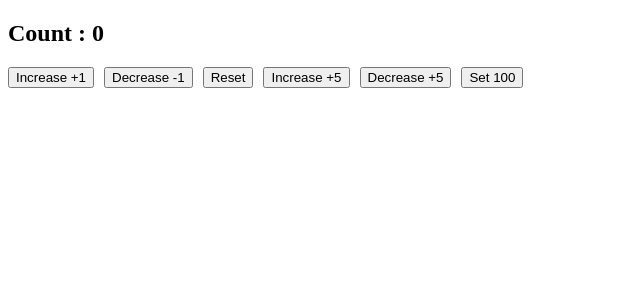
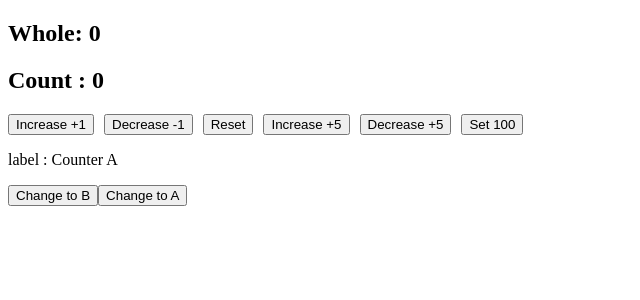
Before and after one commit to highjunesolution/zustand-from-zero-to-project, a React (Vite) app: page / in a window 1280 px wide. Shown: the top 300 px of the page, without its empty margins (0-640 px from the left). Built offline with nearby package versions, Linux system fonts and the light colour scheme.

Commit message:
feat: workshop03 selectors & re-render

```diff
--- a/src/App.tsx
+++ b/src/App.tsx
@@ -1,11 +1,19 @@
 import CounterButtons from "./components/CounterButtons";
 import CounterDisplay from "./components/CounterDisplay";
+import CounterWhole from "./components/CounterWhole";
+import LabelButtons from "./components/LabelButtons";
+import LabelDisplay from "./components/LabelDisplay";
 
 const App = () => {
   return (
     <>
+      <CounterWhole/>
       <CounterDisplay/>
+
       <CounterButtons/>
+
+      <LabelDisplay/>
+      <LabelButtons/>
     </>
   )
 }
--- a/src/components/CounterDisplay.tsx
+++ b/src/components/CounterDisplay.tsx
@@ -2,6 +2,9 @@ import { useCounterStore } from "../stores/useCounterStore";
 
 const CounterDisplay = () => {
   const count = useCounterStore(state=>state.count);
+
+  console.log("ConterDisplay Render");
+
   return (
     <h2>Count : {count}</h2>
   )
--- /dev/null
+++ b/src/components/CounterWhole.tsx
@@ -0,0 +1,17 @@
+import { useCounterStore } from "../stores/useCounterStore";
+// import { useShallow } from "zustand/shallow";
+
+const CounterWhole = () => {
+  const store = useCounterStore();
+  //   const data = useCounterStore(
+  //     useShallow((state) => ({
+  //       count: state.count,
+  //       label: state.label,
+  //     })),
+  //   );
+
+  console.log("CounterWhole Render");
+  return <h2>Whole: {store.count}</h2>;
+};
+
+export default CounterWhole;
--- /dev/null
+++ b/src/components/LabelButtons.tsx
@@ -0,0 +1,19 @@
+import { useCounterStore } from "../stores/useCounterStore";
+
+const LabelButtons = () => {
+  const setLabel = useCounterStore((state) => state.setLabel);
+
+  return (
+    <div>
+      <button onClick={() => setLabel("Counter B")}>
+        Change to B
+        </button>
+
+      <button onClick={() => setLabel("Counter A")}>
+        Change to A
+        </button>
+    </div>
+  );
+};
+
+export default LabelButtons;
--- /dev/null
+++ b/src/components/LabelDisplay.tsx
@@ -0,0 +1,11 @@
+import { useCounterStore } from "../stores/useCounterStore";
+
+const LabelDisplay = () => {
+    const label = useCounterStore(state=>state.label)
+    console.log("LabelDisplay Render")
+  return (
+    <p>label : {label}</p>
+  )
+}
+
+export default LabelDisplay
--- a/src/stores/useCounterStore.ts
+++ b/src/stores/useCounterStore.ts
@@ -8,10 +8,14 @@ interface CounterStore {
   increaseBy: (amount: number) => void;
   decreaseBy: (amount: number) => void;
   setCount: (amount:number)=> void;
+
+  label: string;
+  setLabel: (value:string)=>void;
 }
 
 export const useCounterStore = create<CounterStore>()((set) => ({
   count: 0,
+  label: "Counter A",
   increase: () => {
     set((state) => ({ count: state.count + 1 }));
   },
@@ -29,5 +33,8 @@ export const useCounterStore = create<CounterStore>()((set) => ({
   },
   setCount: (amount)=>{
     set({count: amount})
+  },
+  setLabel: (value) => {
+    set({label:value})
   }
 }));
```
